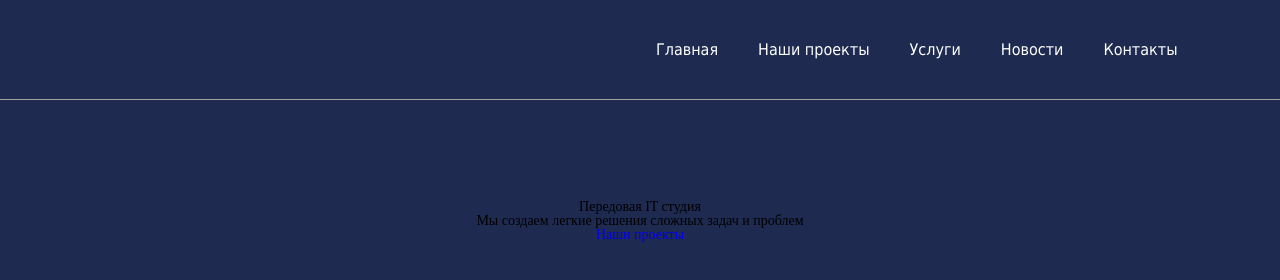
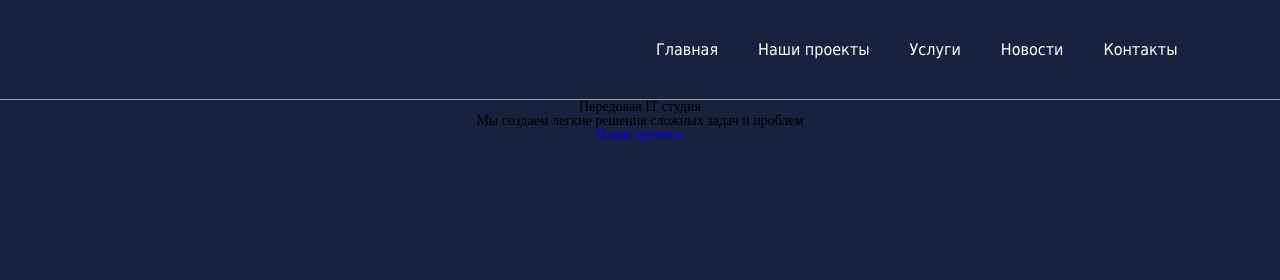
Before and after one commit to DenGreen/IT-studio, a plain HTML site: page w_folder/index.html in a window 1280 px wide. Drawn offline with nearby package versions, Linux system fonts and the light colour scheme; files that its build step writes are made by us from their sources; a web font is replaced by a local one.

Commit message:
Layout Header mask

```diff
--- a/w_folder/scss/style.scss
+++ b/w_folder/scss/style.scss
@@ -22,6 +22,7 @@
 
 .header {
   min-height: 100vh;
+  position: relative;
 
   display: flex;
   flex-direction: column;
@@ -93,7 +94,10 @@
   }
 
   &__title-box {
-    padding-top: 100px;
+  }
+
+  &__nav, &__title-box, &__slogan-box, &__link-btn {
+    z-index: 1;
   }
 
   &__title {
@@ -108,5 +112,16 @@
   &__link-btn {
   }
 }
+
+.header:after{
+  content: "";
+  position: absolute;
+  top: 0;
+  right: 0;
+  bottom: 0;
+  left: 0;
+  background-color: #000000;
+  opacity: 0.2;
+}
 .link-button {
 }
```
